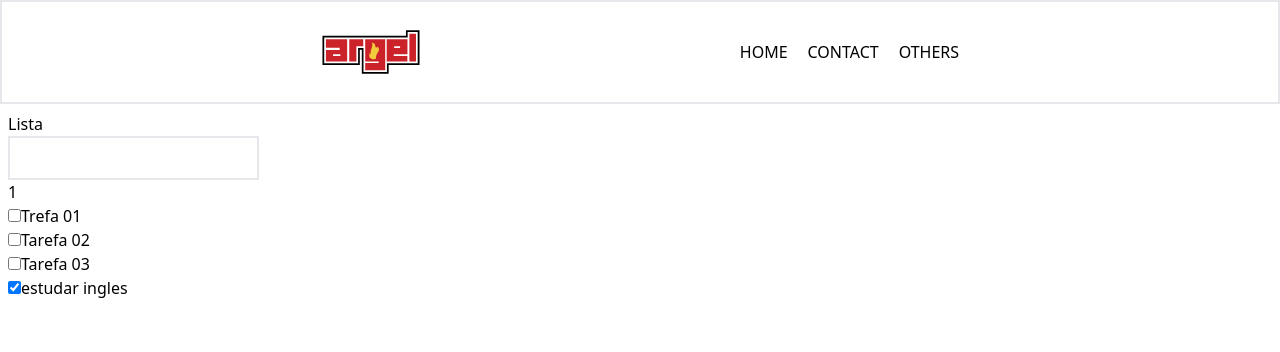
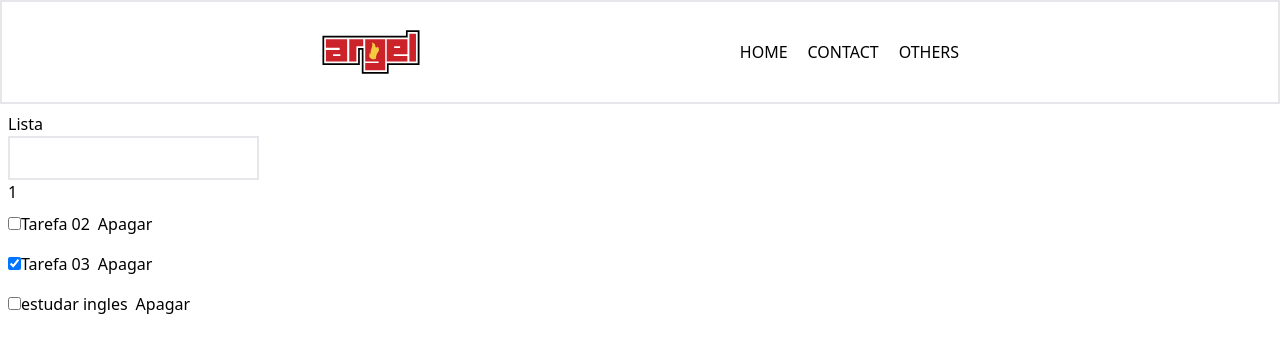
Before and after one commit to aryelzx/documento_de_estudo, a React (Vite) app: page /others in a window 1280 px wide. Shown: the top 352 px of the page. Built offline with nearby package versions, Linux system fonts and the light colour scheme; data requests are answered from the project's data file.

Commit message:
studyng: finishing crud

```diff
--- a/mock/db.json
+++ b/mock/db.json
@@ -1,10 +1,5 @@
 {
   "tarefas": [
-    {
-      "id": 1,
-      "title": "Trefa 01",
-      "isCompleted": false
-    },
     {
       "title": "Tarefa 02",
       "isCompleted": false,
@@ -12,12 +7,12 @@
     },
     {
       "title": "Tarefa 03",
-      "isCompleted": false,
+      "isCompleted": true,
       "id": 3
     },
     {
       "title": "estudar ingles",
-      "isCompleted": true,
+      "isCompleted": false,
       "id": 4
     }
   ]
--- a/src/components/ListaDeObjetos.tsx
+++ b/src/components/ListaDeObjetos.tsx
@@ -44,7 +44,7 @@ export default function Others() {
       });
     }
   }, [lista])
-
+  //função para atualizar o valor de isCompleted
   const handleToggleComplete = useCallback((id: number) => {
     //pega o item que foi clicado
     const tarefaToUpdate = lista.find((tarefa) => tarefa.id === id)
@@ -72,10 +72,24 @@ export default function Others() {
     })
     //atualiza o estado da lista com o novo valor de isCompleted
   },[lista])
+  //função para deletar um item da lista
+  const handleDelete = useCallback((id: number) => {
+    TarefasService.deleteById(id)
+    .then((result) => {
+      if(result instanceof ApiException){
+        alert(result.message)
+      }else{
+        //removendo o item da lista pelo id se o id for igual ao id do item clicado
+        setLista(oldLista => {
+           return oldLista.filter(oldListItem => oldListItem.id !== id)
+        })
+      }
+    })
+  },[])
+
   return (
     <div>
       <p>Lista</p>
-
       <input
         className='border-2 border-black rounded-md p-2'
         onKeyDown={handleInputKeyDown}
@@ -94,7 +108,12 @@ export default function Others() {
               onChange={() => handleToggleComplete(ListItem.id)}
             />
               {/* mostra o título do item */}
-            {ListItem.title}</li>
+            {ListItem.title}
+            <button
+             onClick={() => handleDelete(ListItem.id)}
+             className='bg-red-500 text-white rounded-md p-2'
+            >Apagar</button>
+            </li>
         } )}
       </ul>
     </div>
--- a/src/services/api/tarefas/TarefasService.ts
+++ b/src/services/api/tarefas/TarefasService.ts
@@ -47,7 +47,7 @@ const updateById = async (id: number, dataToUpdate: ITarefa): Promise<ITarefa |
   }
 }
 
-const deleteById = () => async (id: number): Promise<undefined | ApiException> => {
+const deleteById = async (id: number): Promise<undefined | ApiException> => {
   try{
     await Api().delete(`/tarefas/${id}`)
     return undefined;
```
